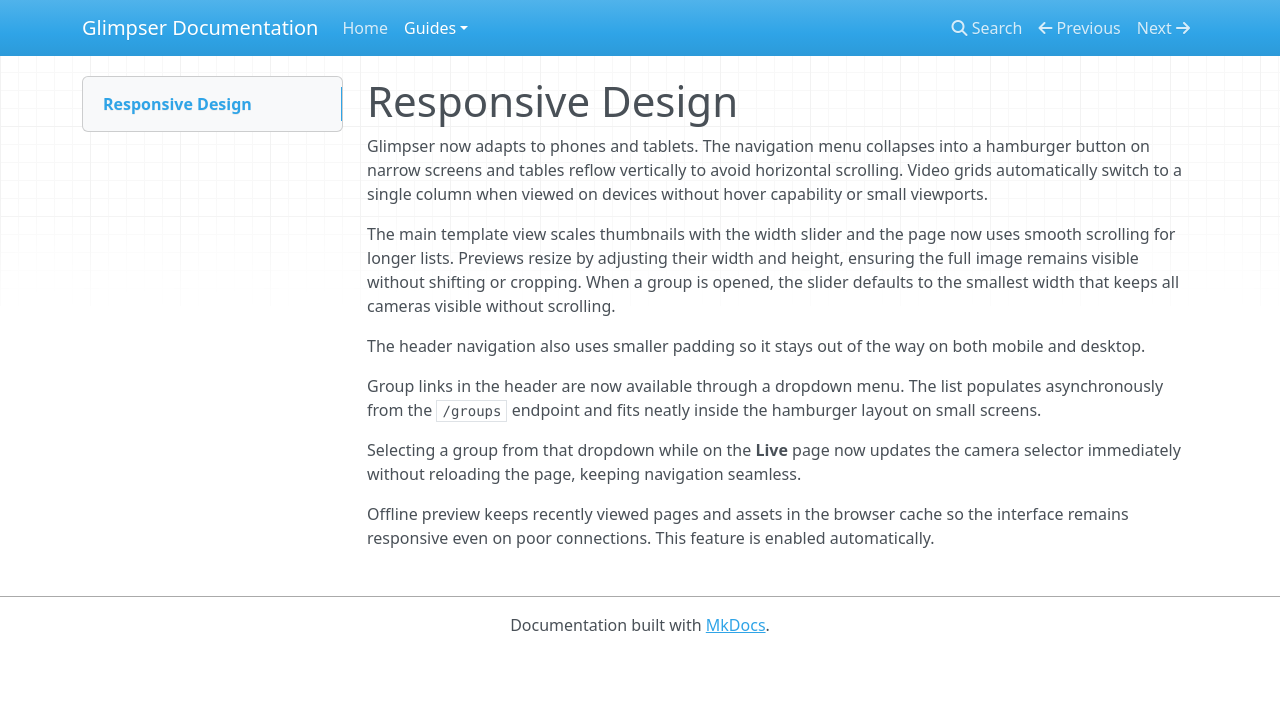
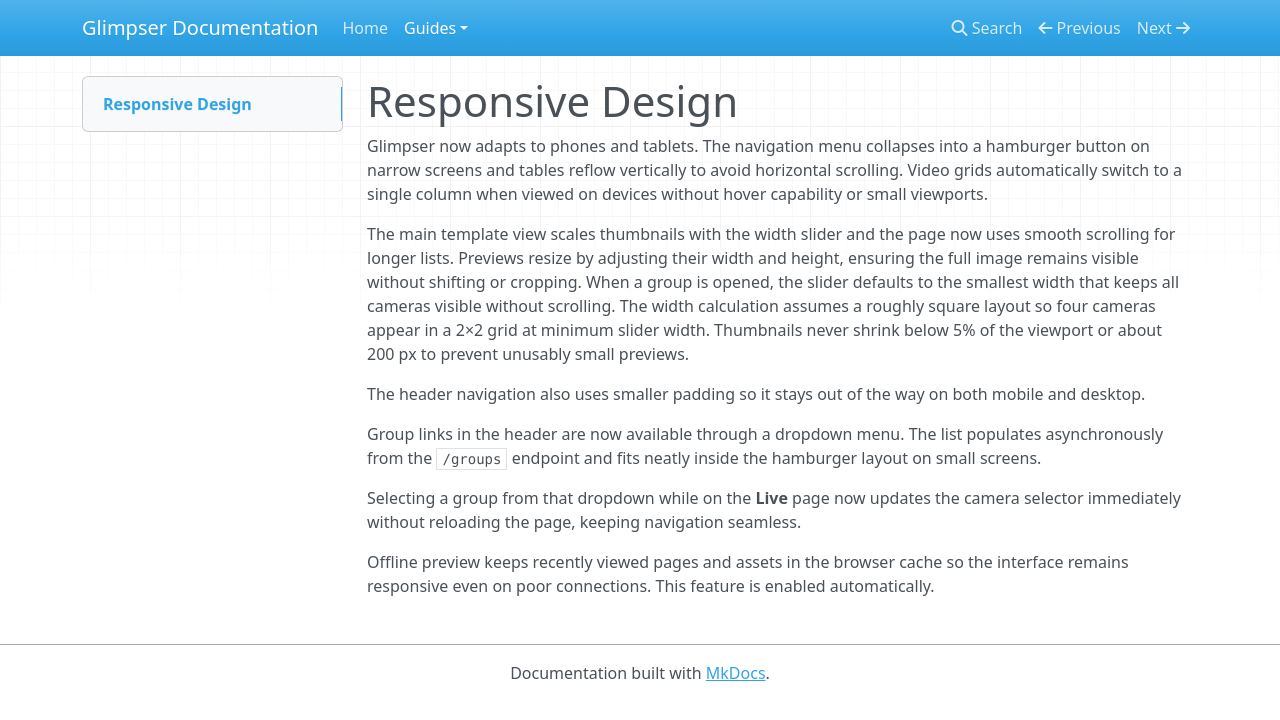
Before and after one commit to KristopherKubicki/glimpser, an MkDocs documentation site: the page built from docs/responsive_design.md, in a window 1280 px wide. Shown: the top 720 px of the page. Built offline with MkDocs 1.6.1, drawn with Linux system fonts in a browser that asks for light colours; nearby versions of some CDN libraries.

Commit message:
fix: enforce minimum tile width

```diff
--- a/docs/responsive_design.md
+++ b/docs/responsive_design.md
@@ -3,6 +3,7 @@
 Glimpser now adapts to phones and tablets. The navigation menu collapses into a hamburger button on narrow screens and tables reflow vertically to avoid horizontal scrolling. Video grids automatically switch to a single column when viewed on devices without hover capability or small viewports.
 
 The main template view scales thumbnails with the width slider and the page now uses smooth scrolling for longer lists. Previews resize by adjusting their width and height, ensuring the full image remains visible without shifting or cropping. When a group is opened, the slider defaults to the smallest width that keeps all cameras visible without scrolling.
+The width calculation assumes a roughly square layout so four cameras appear in a 2×2 grid at minimum slider width. Thumbnails never shrink below 5% of the viewport or about 200 px to prevent unusably small previews.
 
 The header navigation also uses smaller padding so it stays out of the way on both mobile and desktop.
 
```
Also changed, not shown: app/static/js/templates.js (+10 -5 lines).
